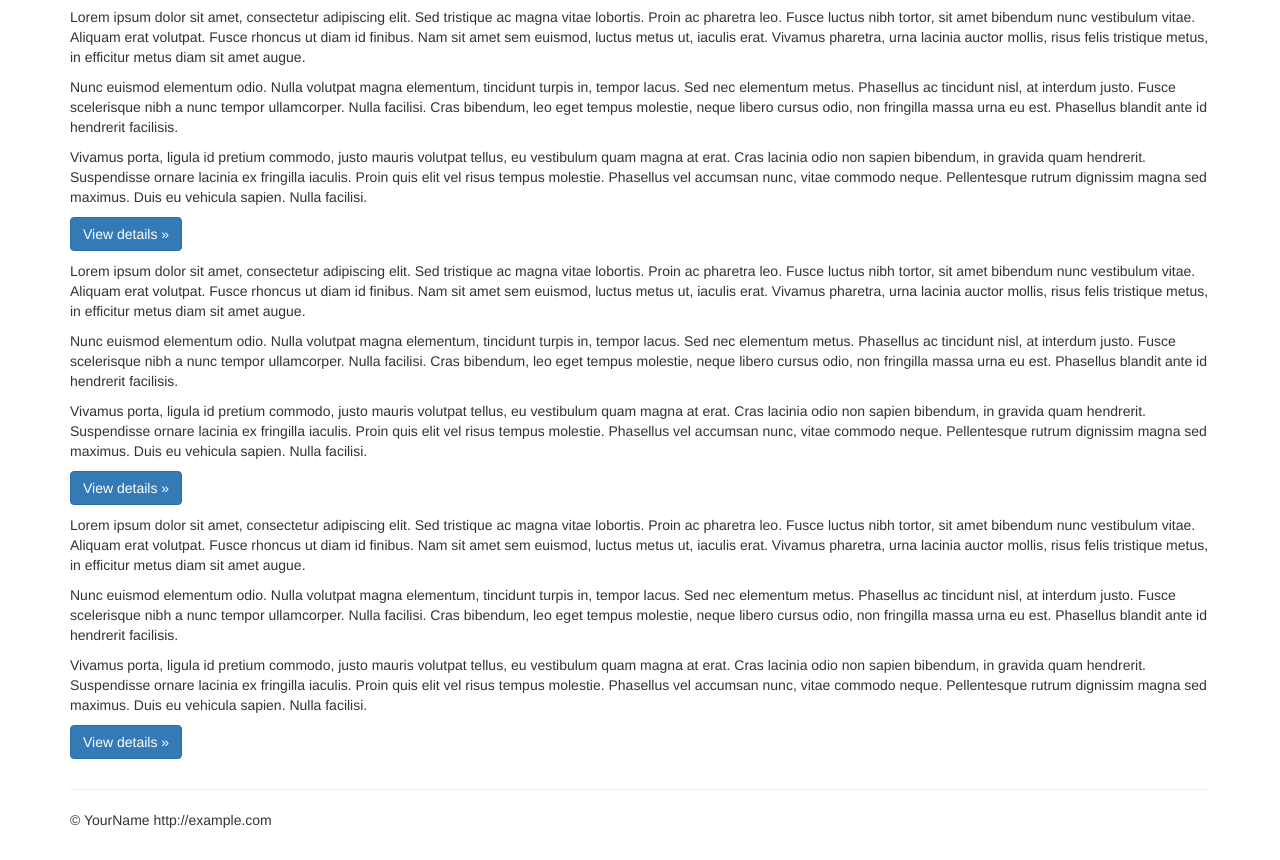
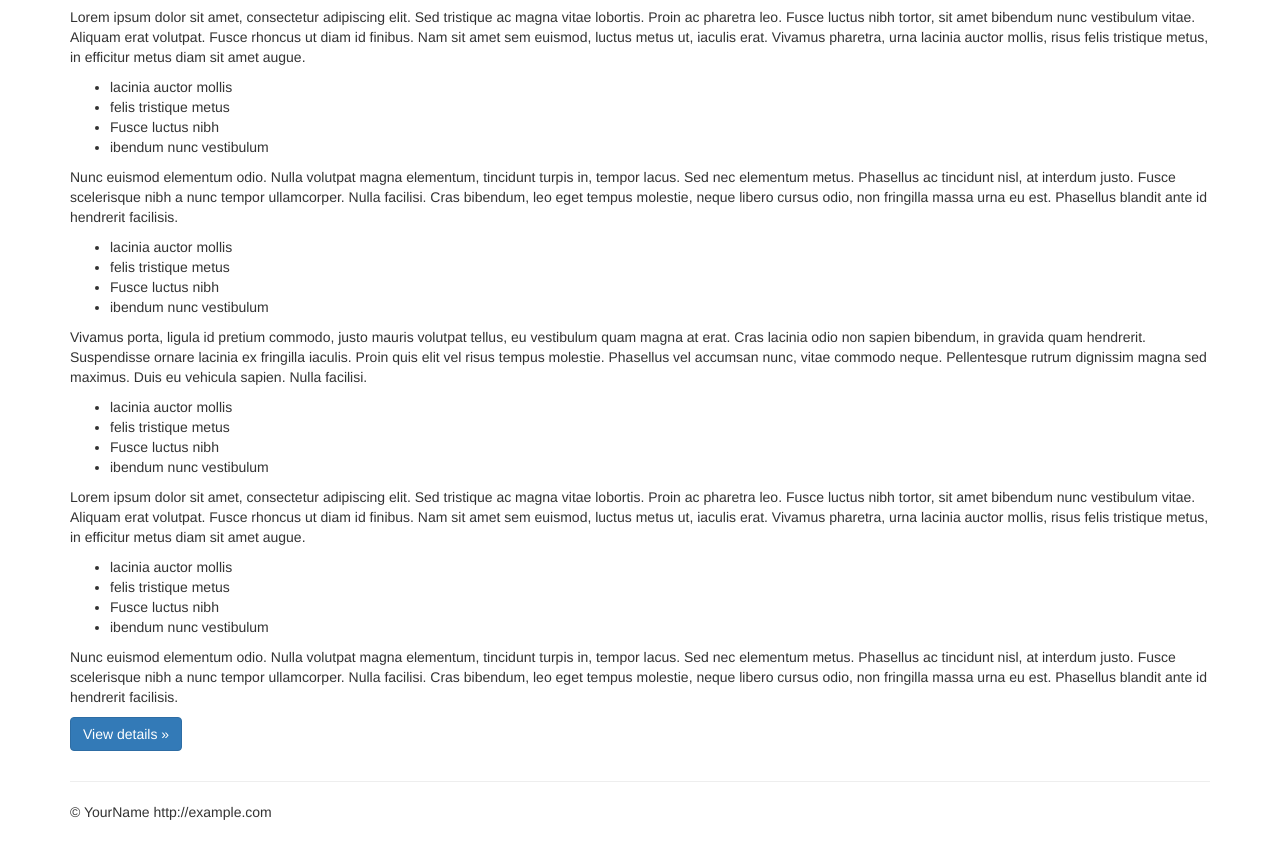
Before and after one commit to koichi-inoue/AutoDemo, a plain HTML site: page links.html in a window 1280 px wide. Shown: the part 467-1327 px from the top of the page. Drawn offline with Linux system fonts and the light colour scheme.

Commit message:
update files

```diff
--- a/js/demo.js
+++ b/js/demo.js
@@ -1,6 +1,13 @@
-// SETTINGS ///////////////////////////////////
+//////////////////////////////////////////////////////////
+//
+//                        demo.js
+//
+//                   2019, OpenSquareJP
+//
+//////////////////////////////////////////////////////////
 
-// 設定項目１
+// SETTINGS //////////////////
+
 // 自身のサイトの構成に応じて、遷移させたいページの順に、以下の「ファイル名（〜.html）」を書き換えて下さい。ページ数は任意で、追加可能です。
 let FileName = [];
 FileName[0] = "index.html";
@@ -9,13 +16,11 @@ FileName[2] = "gallery.html";
 FileName[3] = "links.html";
 //  以下同様 ：
 
-// 設定項目２
-// 閲覧者のマウス操作がなくなってからデモモードに移行するまでの「経過時間」を設定して下さい。単位は「ミリ秒」です（ 1000で１秒 ）。
+// マウス操作がなくなってからデモに移行するまでの「経過時間」を設定して下さい。単位は「ミリ秒」です。
 let ElapsedTime = 5000; // デフォルト 5秒
 
-// 設定項目３
-// スクロールアニメーションのフレームインターバルを設定して下さい。数字が小さいほどスクロールが早くなります。
-let ScrollInterval = 10; // デフォルト 20ミリ秒
+// スクロールのフレームインターバルを設定して下さい。数字が小さいほどスクロールが早くなります。
+let ScrollInterval = 10; // デフォルト 10ミリ秒
 
 
 // Global Values /////////////
@@ -28,8 +33,7 @@ let currentTime;
 let timer_1;
 let timer_2;
 
-let wy = 0;
-let y;
+let scrollSize;
 
 
 // Initialize ///////////////
@@ -85,13 +89,12 @@ function OperationCheck(){
 
     // ページの先頭へ移動
     window.scrollTo(0, 0);
-
+    // 最大スクロール量 = ドキュメントの高さ -  ウインドウの高さ
+    scrollSize = document.body.scrollHeight - window.innerHeight;
     // タイマーをリセット
     startTime = new Date();
     // デモ（スクロール）を開始
     timer_2 = window.setInterval(Scroll, ScrollInterval);
-    console.log(document.body.scrollHeight);
-    console.log(window.innerHeight);
   }
 }
 
@@ -103,11 +106,8 @@ function Scroll(){
   // スクロール処理
   window.scrollBy(0, 1);
 
-  // 垂直方向のスクロール量 と Window の innerHeight を加える
-  y = window.pageYOffset + window.innerHeight;
-
-  // 上記 y がドキュメンの ScrollHeight と一致した時点でスクロールの終了
-  if( y >= document.body.scrollHeight ){
+  // スクロールの終了判定
+  if( window.pageYOffset + 1 > scrollSize ){
 
       // スクロールのタイマーを止める
       window.clearInterval(timer_2);
@@ -129,15 +129,16 @@ function ChangeNextPage(){
   // シングルページのリロードの場合は以下。
   // window.location.reload(true);
 
-  // URLを分解して、最後の項目を取り出す方法（URLの最後に#などが付くと不完全）
-  //let str = window.location.href.split('/').pop();
+  //let str = window.location.href.split('/').pop();　不採用 注１）
+
+  // URL文字列から、該当する HTMLファイル名を検索する方法を採用
   let str = window.location.href;
   let n = FileName.length;
 
   let flag = false;
   for( let i=0 ; i<n ; i++ ){
     let result = str.indexOf( FileName[i] );
-    if( result > 0) { // 発見
+    if( result > 0) { // 現在のファイル名を発見
       if( i == n-1 ){
         window.location.href = FileName[0];
       }else{
@@ -147,8 +148,21 @@ function ChangeNextPage(){
       break;
     }
   }
-  // 初回アクセスで http://www.example.com などとされた場合
-  // 自身の URLが候補に該当しない。その場合はトップへ遷移。
-  if( !flag ) window.location.href = FileName[0];
+
+  if( !flag ) window.location.href = FileName[1];　// 必要 注２）
 
 }
+
+// 注　///////////////////////////
+
+// 注１
+// URLを分解して、最後の項目を取り出す方法は、
+// 通常は、about.html などのファイル名が得られるが、
+// ユーザの操作中に URLの最後に #section01 など
+// ページ内リンクが付いた場合に文字列の完全一致はなくなるため、
+// 結局その中をサーチする必要がある。
+
+// 注２
+// 初回アクセスで http://www.example.com などとされた場合に
+// 自身の URL に候補の index.html にが含まれない。
+// その場合は トップ（index.html）の次へ遷移。
--- a/links.html
+++ b/links.html
@@ -60,16 +60,34 @@
         <div class="col-md-12">
           <h2>Related Sites</h2>
           <p>Lorem ipsum dolor sit amet, consectetur adipiscing elit. Sed tristique ac magna vitae lobortis. Proin ac pharetra leo. Fusce luctus nibh tortor, sit amet bibendum nunc vestibulum vitae. Aliquam erat volutpat. Fusce rhoncus ut diam id finibus. Nam sit amet sem euismod, luctus metus ut, iaculis erat. Vivamus pharetra, urna lacinia auctor mollis, risus felis tristique metus, in efficitur metus diam sit amet augue. </p>
+          <ul>
+            <li>lacinia auctor mollis</li>
+            <li>felis tristique metus</li>
+            <li>Fusce luctus nibh</li>
+            <li>ibendum nunc vestibulum</li>
+          </ul>
           <p>Nunc euismod elementum odio. Nulla volutpat magna elementum, tincidunt turpis in, tempor lacus. Sed nec elementum metus. Phasellus ac tincidunt nisl, at interdum justo. Fusce scelerisque nibh a nunc tempor ullamcorper. Nulla facilisi. Cras bibendum, leo eget tempus molestie, neque libero cursus odio, non fringilla massa urna eu est. Phasellus blandit ante id hendrerit facilisis. </p>
+          <ul>
+            <li>lacinia auctor mollis</li>
+            <li>felis tristique metus</li>
+            <li>Fusce luctus nibh</li>
+            <li>ibendum nunc vestibulum</li>
+          </ul>
           <p>Vivamus porta, ligula id pretium commodo, justo mauris volutpat tellus, eu vestibulum quam magna at erat. Cras lacinia odio non sapien bibendum, in gravida quam hendrerit. Suspendisse ornare lacinia ex fringilla iaculis. Proin quis elit vel risus tempus molestie. Phasellus vel accumsan nunc, vitae commodo neque. Pellentesque rutrum dignissim magna sed maximus. Duis eu vehicula sapien. Nulla facilisi. </p>
-          <p><a class="btn btn-primary" href="#" role="button">View details &raquo;</a></p>
+          <ul>
+            <li>lacinia auctor mollis</li>
+            <li>felis tristique metus</li>
+            <li>Fusce luctus nibh</li>
+            <li>ibendum nunc vestibulum</li>
+          </ul>
           <p>Lorem ipsum dolor sit amet, consectetur adipiscing elit. Sed tristique ac magna vitae lobortis. Proin ac pharetra leo. Fusce luctus nibh tortor, sit amet bibendum nunc vestibulum vitae. Aliquam erat volutpat. Fusce rhoncus ut diam id finibus. Nam sit amet sem euismod, luctus metus ut, iaculis erat. Vivamus pharetra, urna lacinia auctor mollis, risus felis tristique metus, in efficitur metus diam sit amet augue. </p>
+          <ul>
+            <li>lacinia auctor mollis</li>
+            <li>felis tristique metus</li>
+            <li>Fusce luctus nibh</li>
+            <li>ibendum nunc vestibulum</li>
+          </ul>
           <p>Nunc euismod elementum odio. Nulla volutpat magna elementum, tincidunt turpis in, tempor lacus. Sed nec elementum metus. Phasellus ac tincidunt nisl, at interdum justo. Fusce scelerisque nibh a nunc tempor ullamcorper. Nulla facilisi. Cras bibendum, leo eget tempus molestie, neque libero cursus odio, non fringilla massa urna eu est. Phasellus blandit ante id hendrerit facilisis. </p>
-          <p>Vivamus porta, ligula id pretium commodo, justo mauris volutpat tellus, eu vestibulum quam magna at erat. Cras lacinia odio non sapien bibendum, in gravida quam hendrerit. Suspendisse ornare lacinia ex fringilla iaculis. Proin quis elit vel risus tempus molestie. Phasellus vel accumsan nunc, vitae commodo neque. Pellentesque rutrum dignissim magna sed maximus. Duis eu vehicula sapien. Nulla facilisi. </p>
-          <p><a class="btn btn-primary" href="#" role="button">View details &raquo;</a></p>
-          <p>Lorem ipsum dolor sit amet, consectetur adipiscing elit. Sed tristique ac magna vitae lobortis. Proin ac pharetra leo. Fusce luctus nibh tortor, sit amet bibendum nunc vestibulum vitae. Aliquam erat volutpat. Fusce rhoncus ut diam id finibus. Nam sit amet sem euismod, luctus metus ut, iaculis erat. Vivamus pharetra, urna lacinia auctor mollis, risus felis tristique metus, in efficitur metus diam sit amet augue. </p>
-          <p>Nunc euismod elementum odio. Nulla volutpat magna elementum, tincidunt turpis in, tempor lacus. Sed nec elementum metus. Phasellus ac tincidunt nisl, at interdum justo. Fusce scelerisque nibh a nunc tempor ullamcorper. Nulla facilisi. Cras bibendum, leo eget tempus molestie, neque libero cursus odio, non fringilla massa urna eu est. Phasellus blandit ante id hendrerit facilisis. </p>
-          <p>Vivamus porta, ligula id pretium commodo, justo mauris volutpat tellus, eu vestibulum quam magna at erat. Cras lacinia odio non sapien bibendum, in gravida quam hendrerit. Suspendisse ornare lacinia ex fringilla iaculis. Proin quis elit vel risus tempus molestie. Phasellus vel accumsan nunc, vitae commodo neque. Pellentesque rutrum dignissim magna sed maximus. Duis eu vehicula sapien. Nulla facilisi. </p>
           <p><a class="btn btn-primary" href="#" role="button">View details &raquo;</a></p>
         </div>
 
```
